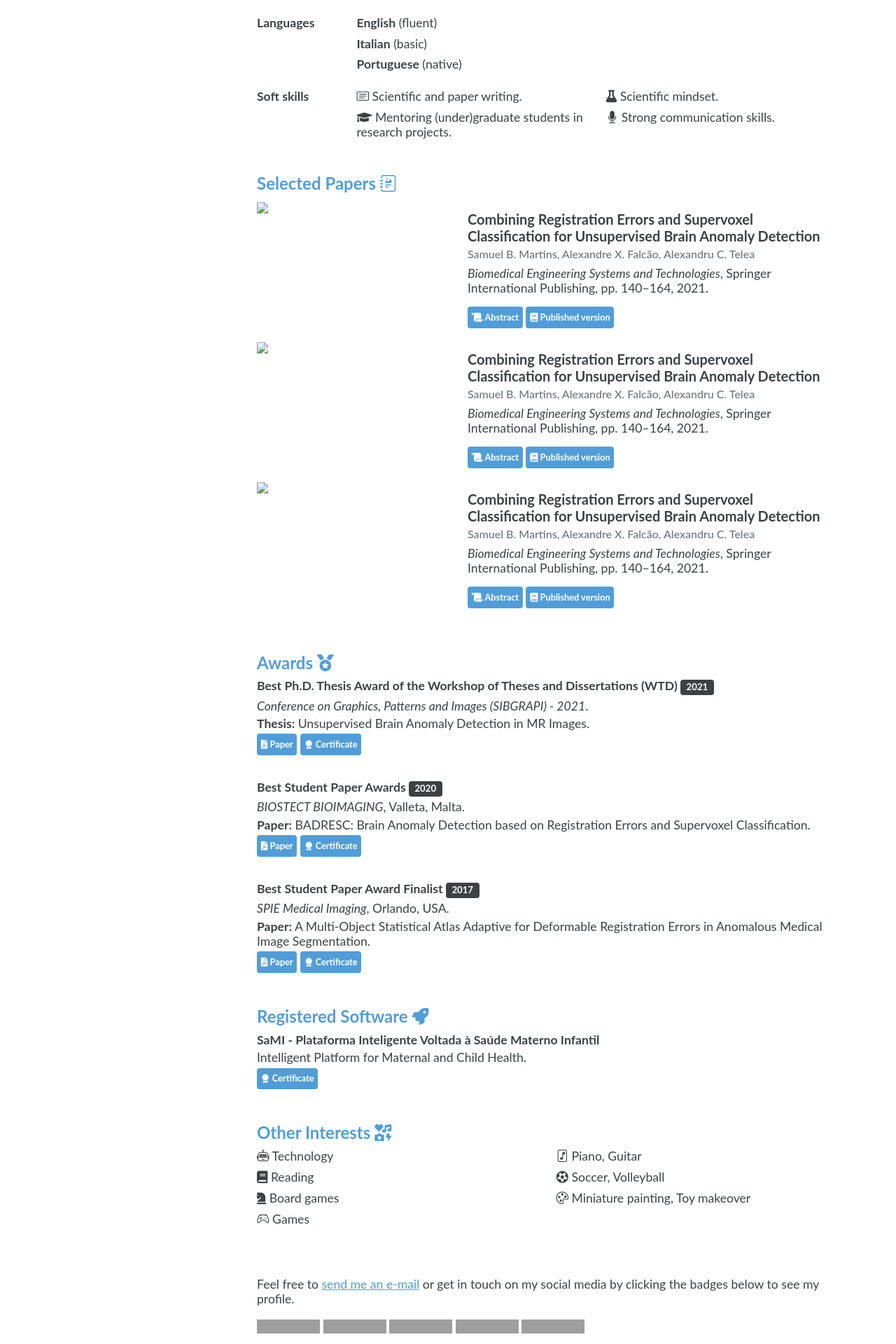
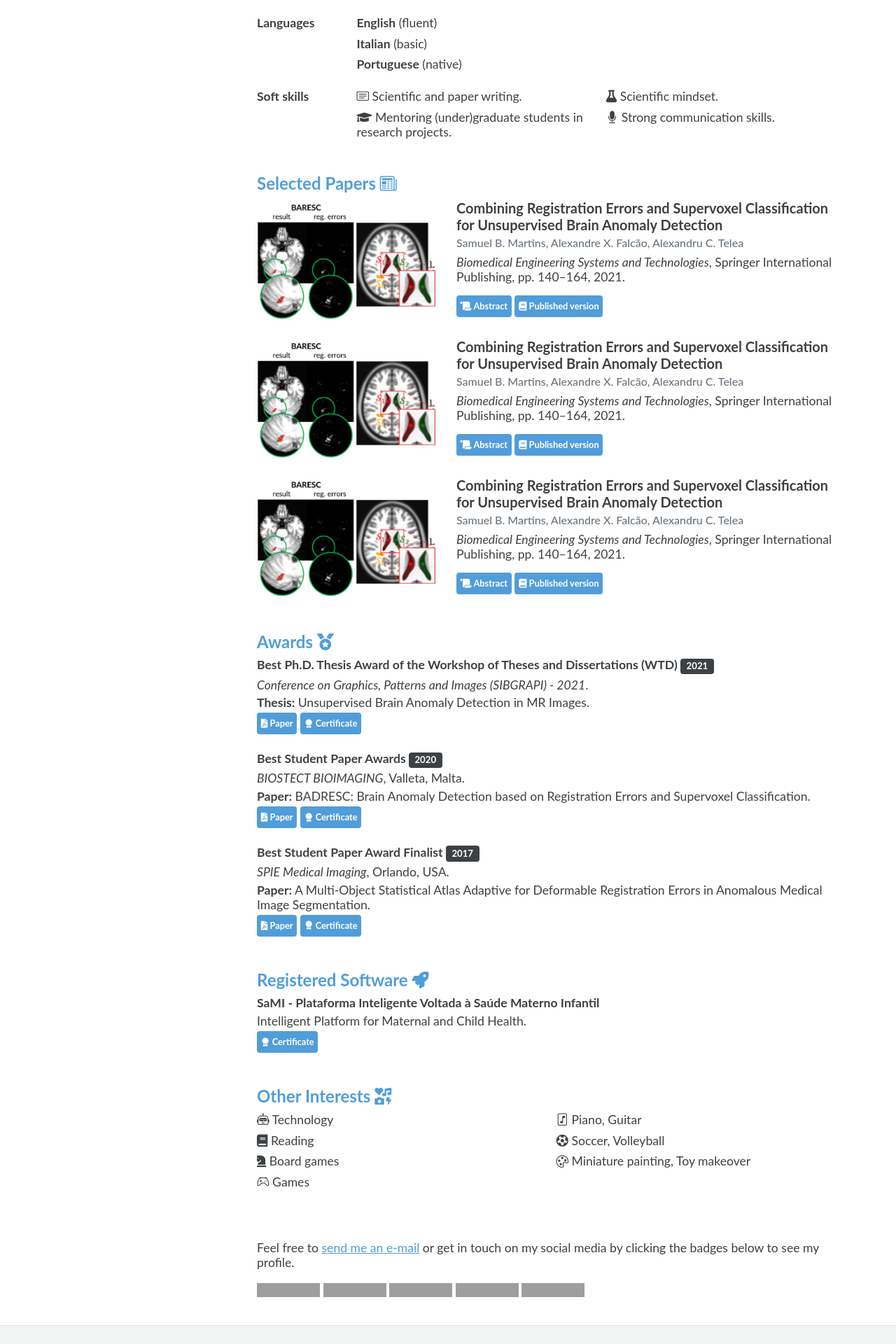
Before and after one commit to iamsamucoding/iamsamucoding.github.io, a Jekyll site: the page built from about.html, in a window 1280 px wide. Shown: the part 2790-4710 px from the top of the page at 70% size. Built offline with Jekyll 4.4.1, drawn with Linux system fonts in a browser that asks for light colours; grey boxes are pictures that could not be loaded.

Commit message:
changing spaces between items in Sections "Selected Papers", "Awards", "Registered Software"

```diff
--- a/about.html
+++ b/about.html
@@ -238,15 +238,15 @@
 
 
 <div id="selected-papers">
-    <h4 class="subsection-heading color-main">Selected Papers <i class="bi bi-journal-richtext"></i></h4>
-    <div class="paper-item">
+    <h4 class="subsection-heading color-main">Selected Papers <i class="bi bi-newspaper"></i></h4>
+    <div class="paper-item mb-4">
         <div class="row">
             <div class="col-sm-4 d-none d-sm-block ">
                 <img src="/assets/images/papers/biostec2021.png" style="width: 100%" />
             </div>
             <div class="col-sm-8">
                 <div class="card" style="border: 0">
-                    <div class="card-body">
+                    <div class="card-body" style="padding: 0">
                         <h5 class="card-title">Combining Registration Errors and Supervoxel Classification for Unsupervised Brain
                             Anomaly Detection</h5>
                         <h6 class="card-subtitle mb-2 text-muted">Samuel B. Martins, Alexandre X. Falcão, Alexandru C. Telea</h6>
@@ -290,14 +290,14 @@
         </div>
     </div>
 
-    <div class="paper-item">
+    <div class="paper-item mb-4">
         <div class="row">
             <div class="col-sm-4 d-none d-sm-block ">
                 <img src="/assets/images/papers/biostec2021.png" style="width: 100%" />
             </div>
             <div class="col-sm-8">
                 <div class="card" style="border: 0">
-                    <div class="card-body">
+                    <div class="card-body" style="padding: 0">
                         <h5 class="card-title">Combining Registration Errors and Supervoxel Classification for Unsupervised
                             Brain
                             Anomaly Detection</h5>
@@ -353,14 +353,14 @@
         </div>
     </div>
 
-    <div class="paper-item">
+    <div class="paper-item mb-4">
         <div class="row">
             <div class="col-sm-4 d-none d-sm-block ">
                 <img src="/assets/images/papers/biostec2021.png" style="width: 100%" />
             </div>
             <div class="col-sm-8">
                 <div class="card" style="border: 0">
-                    <div class="card-body">
+                    <div class="card-body" style="padding: 0">
                         <h5 class="card-title">Combining Registration Errors and Supervoxel Classification for Unsupervised
                             Brain
                             Anomaly Detection</h5>
@@ -420,7 +420,7 @@
 
 <div id="awards" class="mt-5">
     <h4 class="subsection-heading color-main">Awards <i class="fa-solid fa-medal"></i></h4>
-    <div class="paper-list-item" style="margin-bottom: 2em">
+    <div class="award-item mb-4">
         <ul style="list-style-type: none; padding-left: 0; margin: 0">
             <li style="padding: 0 0 0.25em 0; display: flex; align-items: center;"><b>Best Ph.D. Thesis Award of the Workshop of Theses and Dissertations (WTD) <span class="badge badge-inverted">2021</span></b></li>
             <li style="padding: 0 0 0.25em 0;"><i>Conference on Graphics, Patterns and Images (SIBGRAPI) - 2021</i>.</li>
@@ -430,7 +430,7 @@
         <a href="/assets/docs/awards/best-phd-thesis-SIBGRAPI-2021.pdf" class="btn bg-main active" role="button" aria-pressed="true" rel="nofollow noopener noreferrer" target="_blank" style="padding: 0.3rem; font-size: 0.8rem; font-weight: 700;"><i class="bi bi-award-fill"></i> Certificate</a>
     </div>
 
-    <div class="paper-list-item" style="margin-bottom: 2em">
+    <div class="award-item mb-4">
         <ul style="list-style-type: none; padding-left: 0; margin: 0">
             <li style="padding: 0 0 0.25em 0; display: flex; align-items: center;"><b>Best Student Paper Awards <span class="badge badge-inverted">2020</span></b></li>
             <li style="padding: 0 0 0.25em 0;"><i>BIOSTECT BIOIMAGING</i>, Valleta, Malta.</li>
@@ -440,7 +440,7 @@
         <a href="/assets/docs/awards/best-student-paper-award-BIOIMAGING-2020.pdf" class="btn bg-main active" role="button" aria-pressed="true" rel="nofollow noopener noreferrer" target="_blank" style="padding: 0.3rem; font-size: 0.8rem; font-weight: 700;"><i class="bi bi-award-fill"></i> Certificate</a>
     </div>
 
-    <div class="paper-list-item" style="margin-bottom: 2em">
+    <div class="award-item mb-4">
         <ul style="list-style-type: none; padding-left: 0; margin: 0">
             <li style="padding: 0 0 0.25em 0; display: flex; align-items: center;"><b>Best Student Paper Award Finalist <span class="badge badge-inverted">2017</span></b></li>
             <li style="padding: 0 0 0.25em 0;"><i>SPIE Medical Imaging</i>, Orlando, USA.</li>
@@ -454,7 +454,7 @@
 
 <div id="registered-software" class="mt-5">
     <h4 class="subsection-heading color-main mt-5">Registered Software <i class="fa-solid fa-rocket"></i></h4>
-    <div class="paper-list-item" style="margin-bottom: 2em">
+    <div class="software-item mb-4">
         <ul style="list-style-type: none; padding-left: 0; margin: 0">
             <li style="padding: 0 0 0.25em 0; display: flex; align-items: center;"><b>SaMI - Plataforma Inteligente Voltada à Saúde Materno Infantil</b></li>
             <li style="padding: 0 0 0.25em 0;">Intelligent Platform for Maternal and Child Health.</li>
```
Also changed, not shown: assets/images/papers/biostec2021.png (added).
